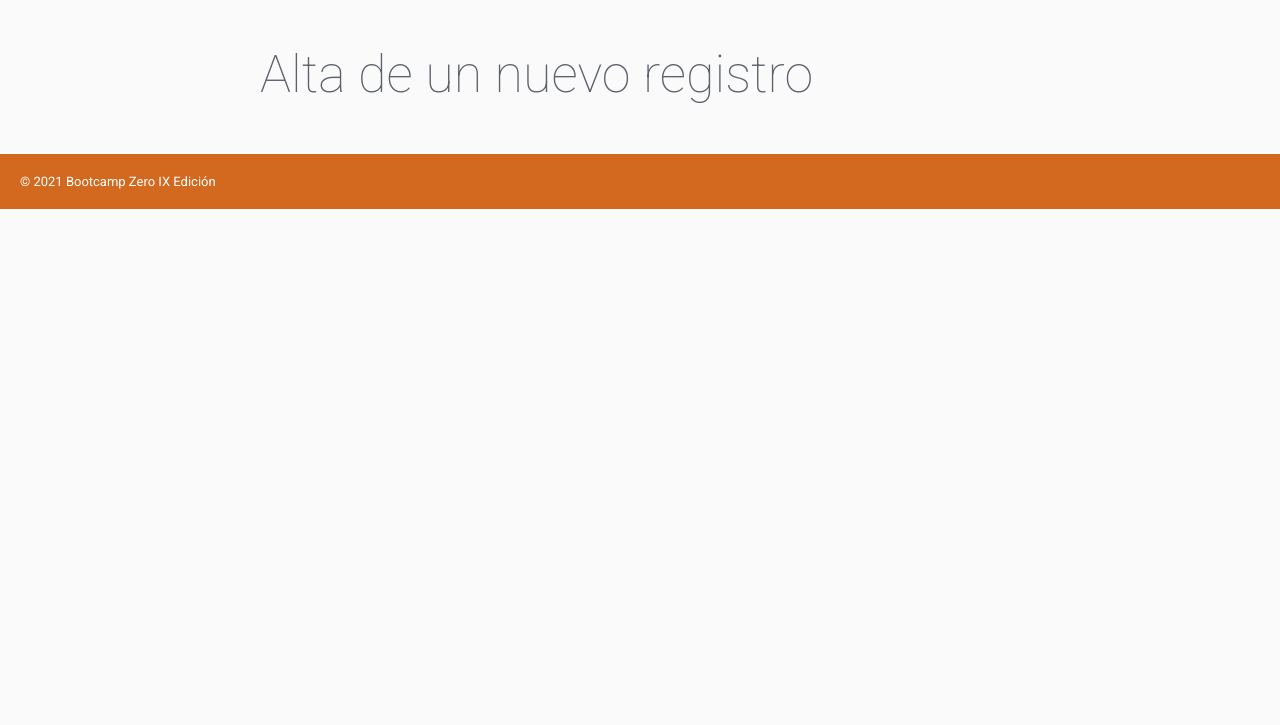
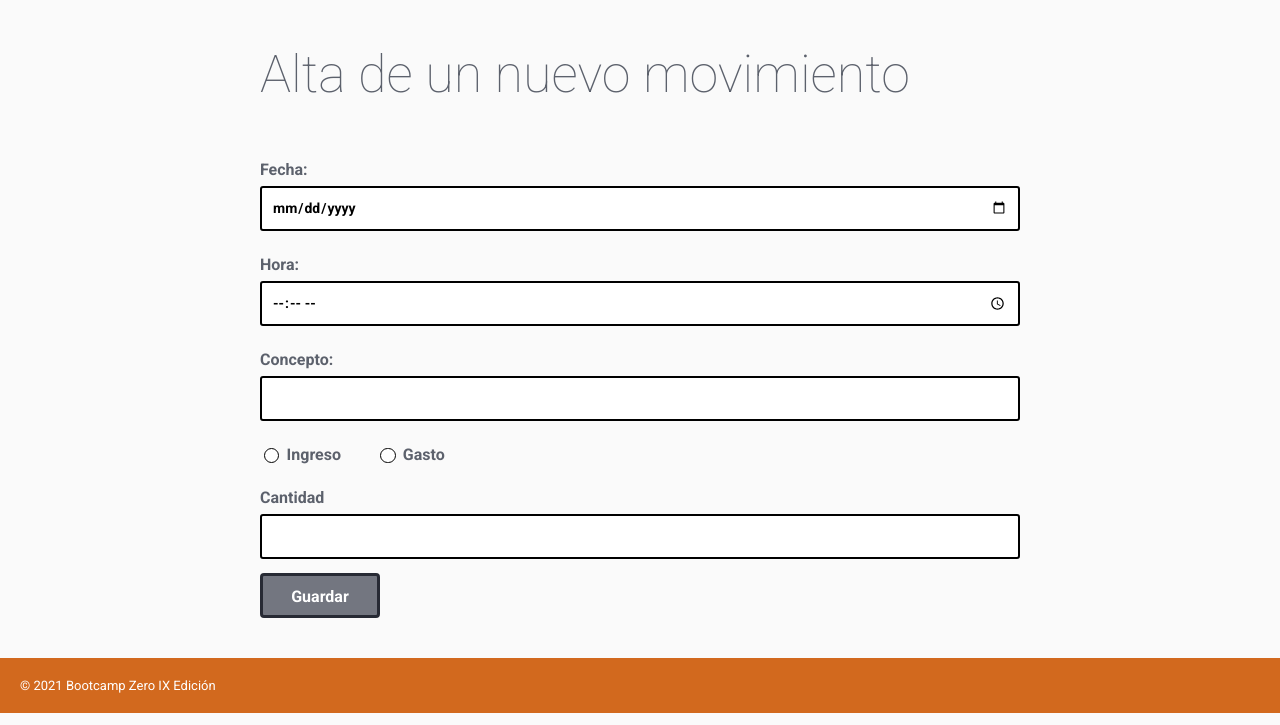
Before and after one commit to EmanuelJonathanUgarteMerida/flask-project, a Flask app: page /alta in a window 1280 px wide. Shown: the part 75-800 px from the top of the page. Run offline with Flask 2, Linux system fonts and the light colour scheme.

Commit message:
componentes, extends, crud csv

```diff
--- a/balance/templates/alta.html
+++ b/balance/templates/alta.html
@@ -1,5 +1,29 @@
-{%extends 'base.html'%}
-{%block head_title%}Alta{%endblock head_title%}
-{%block contenido%}
-<h1>Alta de un nuevo registro</h1>
+{%extends 'base.html'%} {%block head_title%}Alta{%endblock head_title%} {%block page_title%}Alta de un nuevo movimiento{%endblock page_title%} {%block contenido%} {{super()}}
+<form action="/alta" method="post">
+    <div class="campo-formulario">
+        <label for="fecha">Fecha: </label>
+        <input type="date" name="fecha" id="fecha">
+    </div>
+    <div class="campo-formulario">
+        <label for="hora">Hora: </label>
+        <input type="time" name="hora" id="hora">
+    </div>
+    <div class="campo-formulario">
+        <label for="concepto">Concepto: </label>
+        <input type="text" name="concepto" id="concepto">
+    </div>
+    <div class="campo-formulario">
+        <input type="radio" name="tipo" id="ingreso" value="I">
+        <label for="ingreso" class="radio-label">Ingreso</label>
+        <input type="radio" name="tipo" id="gasto" value="G">
+        <label for="gasto" class="radio-label">Gasto</label>
+    </div>
+    <div class="campo-formulario">
+        <label for="cantidad">Cantidad</label>
+        <input type="number" name="cantidad" id="cantidad">
+    </div>
+    <div class="acciones">
+        <input type="submit" value="Guardar">
+    </div>
+</form>
 {%endblock contenido%}
--- a/balance/templates/base.html
+++ b/balance/templates/base.html
@@ -8,19 +8,17 @@
     <title>{% block head_title %}BZ9 Balance{%endblock%}</title>
     <link rel="stylesheet" href="/static/css/flat-remix.css">
     <link rel="stylesheet" href="/static/css/styles.css">
-
 </head>
 
 <body>
-    <header class="encabezado">Balance de gastos</header>
-    <nav>
-        <a href="">Inicio</a> | <a href="/alta">Nuevo</a>
-    </nav>
+    {%include 'components/header.html'%} {%include 'components/navbar.html'%}
     <main>
         {%block contenido%}
+        <h1>{%block page_title%} {%endblock page_title%}
+        </h1>
         {%endblock%}
     </main>
-    <footer>&copy; 2021 Bootcamp Zero IX Edición</footer>
+    {%include 'components/footer.html'%}
 
 </body>
 
--- /dev/null
+++ b/balance/templates/components/footer.html
@@ -0,0 +1 @@
+<footer>&copy; 2021 Bootcamp Zero IX Edición</footer>
--- /dev/null
+++ b/balance/templates/components/header.html
@@ -0,0 +1 @@
+<header class="encabezado">Balance de gastos</header>
--- /dev/null
+++ b/balance/templates/components/navbar.html
@@ -0,0 +1,3 @@
+<nav>
+    <a href="/">Inicio</a> | <a href="/alta">Nuevo</a>
+</nav>
--- a/balance/views.py
+++ b/balance/views.py
@@ -2,7 +2,7 @@
 
 from balance.models import ListaMovimientos, Movimiento
 from . import app
-from flask import render_template
+from flask import render_template, request
 
 
 @app.route('/')
@@ -12,6 +12,14 @@ def inicio():
     return render_template('inicio.html', movs=listaMovimientos.movimientos)
 
 
-@app.route('/alta')
+@app.route('/alta', methods=['GET', 'POST'])
 def alta():
-    return render_template('alta.html')
+    if request.method == 'GET':
+        return render_template('alta.html')
+    else:
+        movimiento = Movimiento(request.form)
+        lm = ListaMovimientos()
+        lm.leer_archivo()
+        lm.movimientos.append(movimiento)
+        lm.escribir_archivo()
+        return request.form
```
Also changed, not shown: balance/data/movimientos.csv (+5 -5 lines), balance/models.py (+13 -3 lines), balance/templates/inicio.html (+1 -6 lines).
